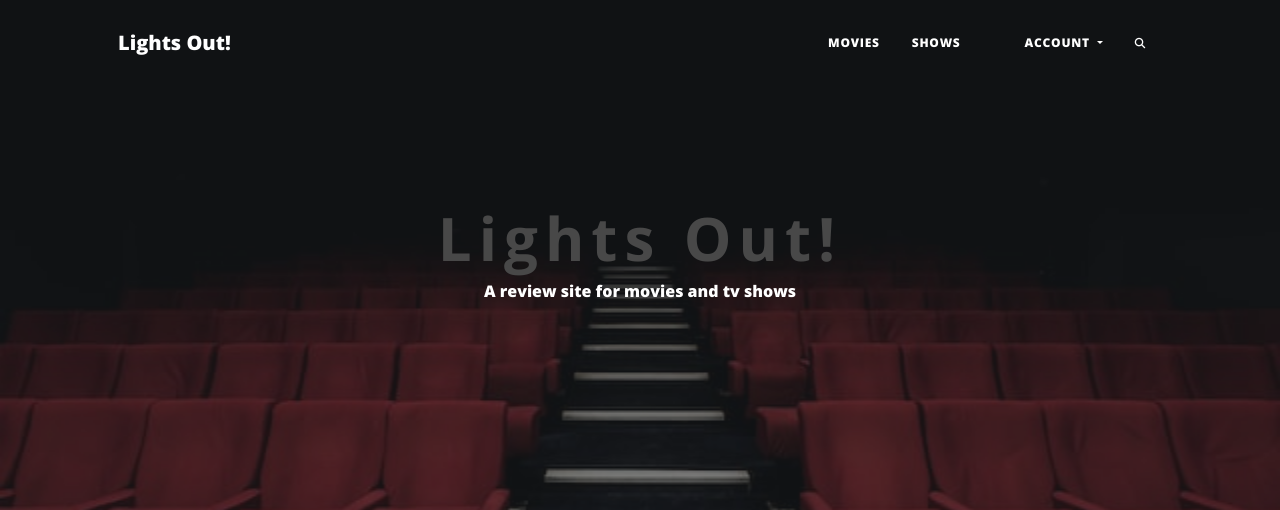
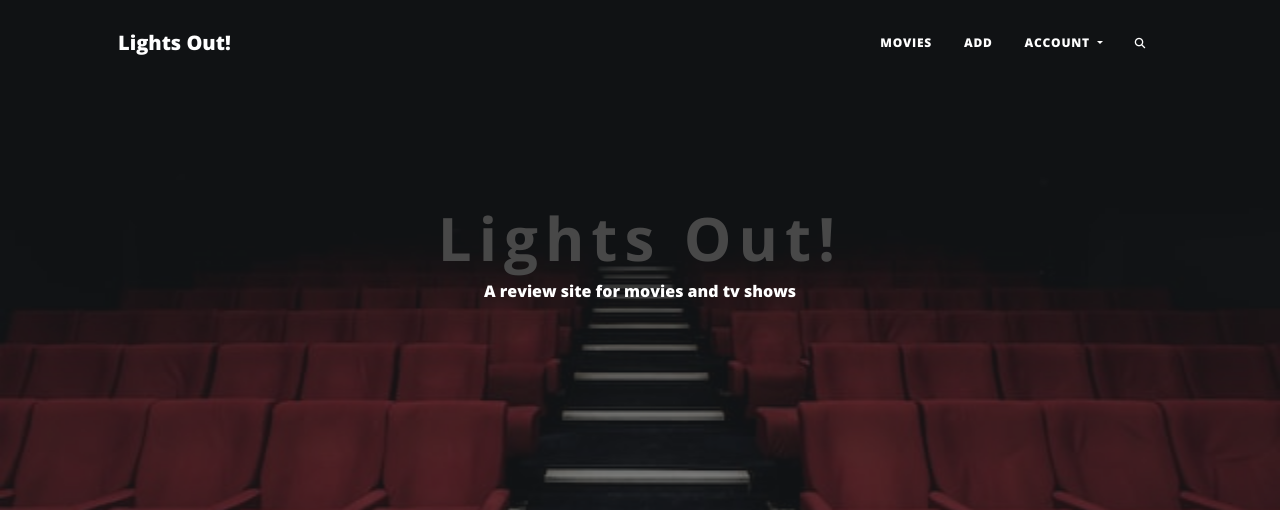
Before and after one commit to MaggieWalsh/QA---Project, a Flask app: page /account in a window 1280 px wide. Shown: the top 510 px of the page. Run offline with Flask 2, Linux system fonts and the light colour scheme; some libraries are stand-ins or nearby versions.

Commit message:
Update README

```diff
--- a/application/templates/base.html
+++ b/application/templates/base.html
@@ -44,8 +44,7 @@
                             href="{{ url_for('index') }}">Movies</a>
                     </li>
                     <li class="nav-item"><a class="nav-link px-lg-3 py-3 py-lg-4"
-                            href="{{ url_for('create_movie') }}">Shows</a></li>
-                    <li class="nav-item"><a class="nav-link px-lg-3 py-3 py-lg-4" href=""></a></li>
+                            href="{{ url_for('create_movie') }}">Add</a></li>
                     <li class="nav-item dropdown">
                         <a class="nav-link px-lg-3 py-3 py-lg-4 dropdown-toggle" href="#" id="navbarDropdown"
                             role="button" data-bs-toggle="dropdown" aria-expanded="false">
```
Also changed, not shown: README.md.
